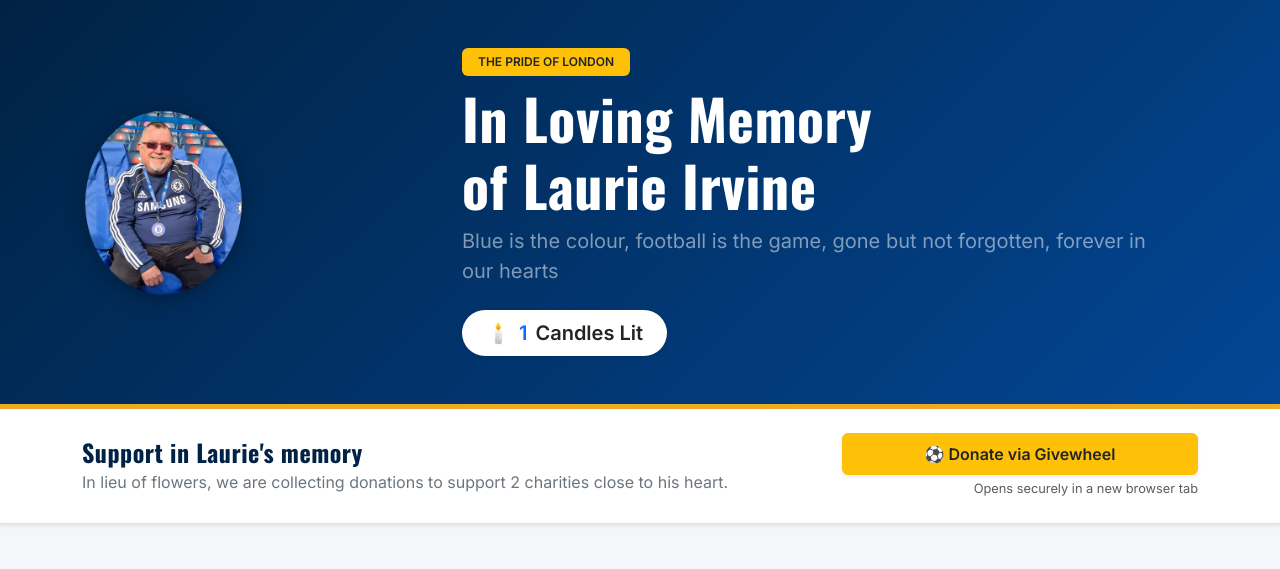
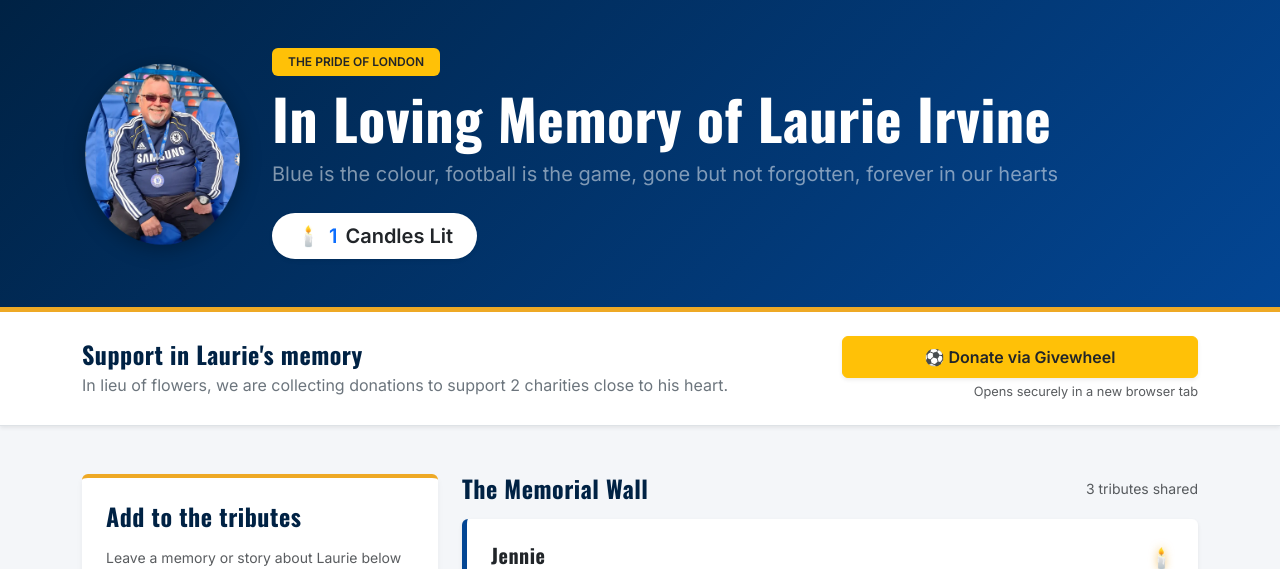
Before and after one commit to MrsG33k/laurie-irvine-memorial, a Django app: page / in a window 1280 px wide. Shown: the top 569 px of the page. Run offline with Django 5.2, Linux system fonts and the light colour scheme; data comes from the database, SQL or seed files in the repository.

Commit message:
Edit: Adjusted the sizing of the header image and container sizes.

```diff
--- a/tracker/static/tracker/css/style.css
+++ b/tracker/static/tracker/css/style.css
@@ -141,6 +141,6 @@ h1, h2, h3, h4, h5, h6, .display-4 {
 
 /* Memorial Picture */
 .memorial-picture {
-    max-height: 200px;
+    max-height: 280px;
     filter: drop-shadow(0 4px 10px rgba(0,0,0,0.3));
 }
--- a/tracker/templates/tracker/index.html
+++ b/tracker/templates/tracker/index.html
@@ -17,10 +17,10 @@
     <header class="stadium-header py-5 text-center text-md-start">
         <div class="container">
             <div class="row align-items-center">
-                <div class="col-md-4 d-none d-md-block text-center">
+                <div class="col-md-2 d-none d-md-block text-center">
                     <img src="{% static 'tracker/images/lauriememorial.webp' %}" alt="Laurie Irvine Portrait" class="img-fluid header-portrait memorial-picture">
                 </div>
-                <div class="col-md-8 text-center text-md-start">
+                <div class="col-md-10 text-center text-md-start">
                     <span class="badge bg-warning text-dark mb-2 px-3 py-2 text-uppercase tracking-wider fw-bold">The Pride of London</span>
                     <h1 class="display-4 fw-bold text-white mb-2">In Loving Memory of Laurie Irvine</h1>
                     <p class="lead text-white-50 max-w-2xl mx-auto mx-md-0">Blue is the colour, football is the game, gone but not forgotten, forever in our hearts</p>
```
